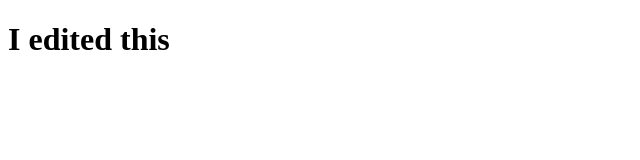
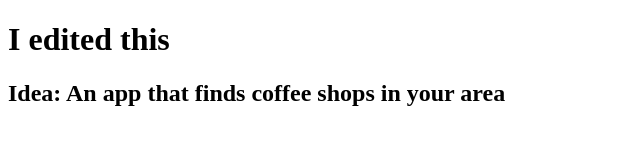
Before and after one commit to kenstark/CS3338-first-project, a plain HTML site: page index.html in a window 1280 px wide. Shown: the whole page, without its empty margins (0-640 px from the left). Drawn offline with Linux system fonts and the light colour scheme.

Commit message:
Add index.html

```diff
--- a/index.html
+++ b/index.html
@@ -7,5 +7,6 @@
 </head>
 <body>
     <h1>I edited this</h1>
+    <h2>Idea: An app that finds coffee shops in your area<h2>
 </body>
 </html>
```
